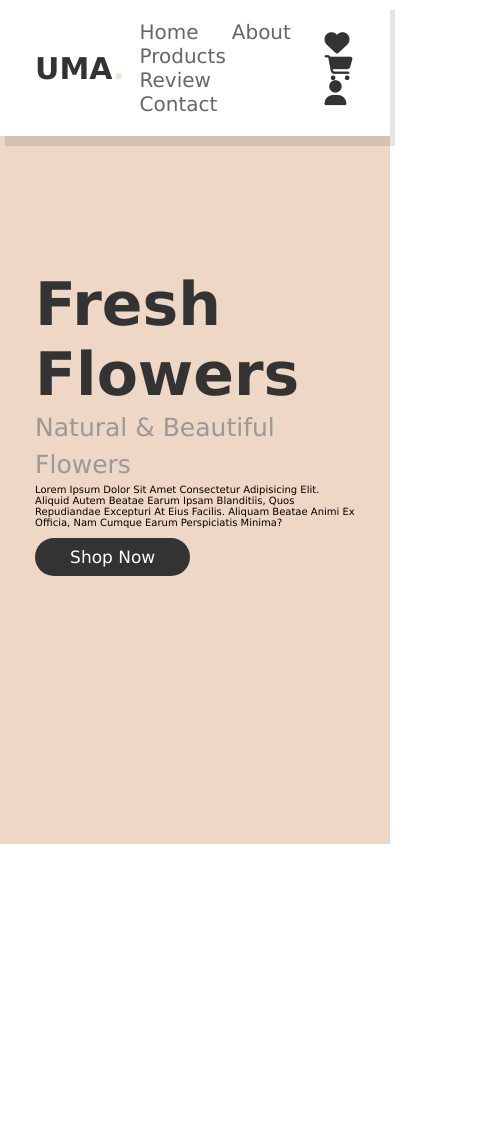
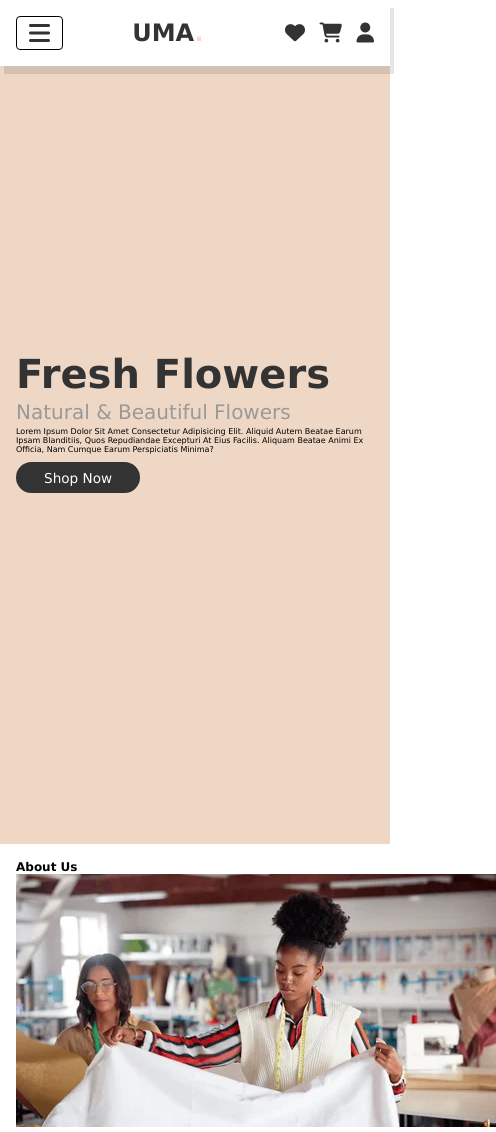
Before and after one commit to louloou/TPAPI-Lou, a plain HTML site: page index.html in a window 390 px wide. Shown: the whole page, 496 px wide, since content can reach past the window. Before the commit the page ends 844 px from the top, so only its background shows below. Drawn offline with Linux system fonts and the light colour scheme.

Commit message:
aboutsec

```diff
--- a/index.html
+++ b/index.html
@@ -38,7 +38,15 @@
   <p>Lorem ipsum dolor sit amet consectetur adipisicing elit. Aliquid autem beatae earum ipsam blanditiis, quos repudiandae excepturi at eius facilis. Aliquam beatae animi ex officia, nam cumque earum perspiciatis minima?</p>
   <a href="#" class="btn">shop now</a>
 </div>
+</section>
 
+<section class="about" id="about">
+    <h1 class="heading"> <span> about </span> us </h1>
+    <div class="row">
+       <div class="video-contain">
+           <img src="aboutus2.png" alt="">
+       </div>
+    </div>
 </section>
 
     </body>
--- a/style.css
+++ b/style.css
@@ -128,3 +128,64 @@ header .fa-bars{
   padding: 1rem 0;
   line-height: 1.5;
 }
+
+
+
+@media (max-width:991px){
+  html{
+    font-size: 55%;
+  }
+  header{
+    padding:2rem;
+  }
+
+  section{
+    padding: 2rem;
+  }
+
+  .home{
+    background-position: left;
+  }
+}
+
+@media (max-width:768px){
+  header .fa-bars{
+    display: block;
+  }
+
+  header .navbar{
+    position:absolute;
+    top:100%; left:0; right:0;
+    background: #eee;
+    border-top: .1rem solid rgba(0,0,0.1);
+    clip-path: polygon(0 0, 100% 0, 100% 0, 0 0);
+  }
+  header #toggler:checked ~ .navbar{
+    clip-path: polygon(0 0, 100% 0, 100% 100%, 0%);
+  }
+
+  header #toggler:checked ~ .navbar{
+    clip-path: polygon(0 0, 100% 0, 100% 100%, 0% 100%);
+  }
+  header .navbar a{
+    margin: 1.5rem;
+    padding: 1.5rem;
+    background: #fff;
+    border: .1rem solid rgba(0,0,0.1);
+    display: block;
+  }
+
+  .home .content h3{
+    font-size: 5rem;
+   }
+
+   .home .content span{
+    font-size: 2.5rem;
+   }
+}
+
+@media (max-width:450px){
+  html{
+    font-size: 50%;
+  }
+}
```
Also changed, not shown: aboutUs.png (added), aboutus2.png (added).
